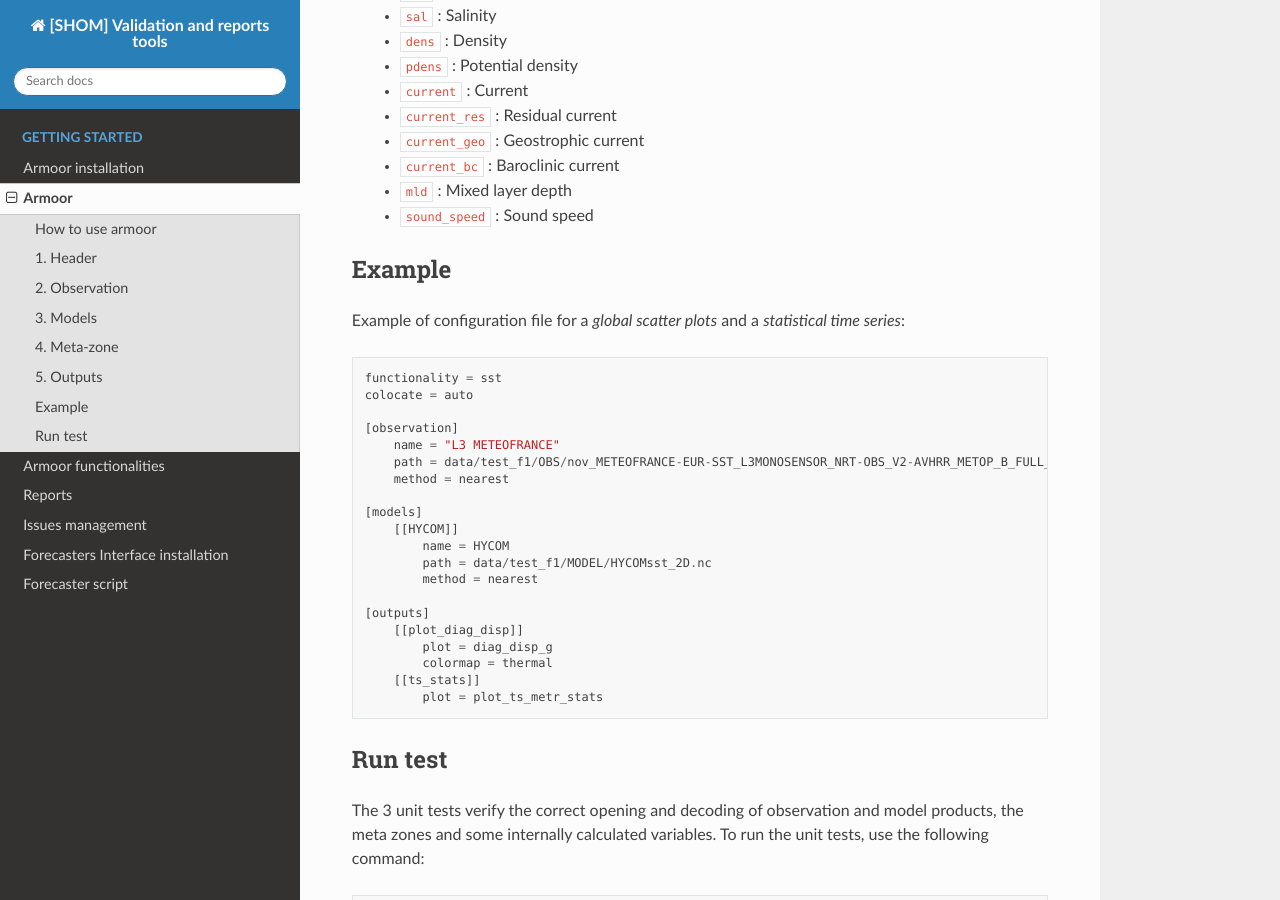
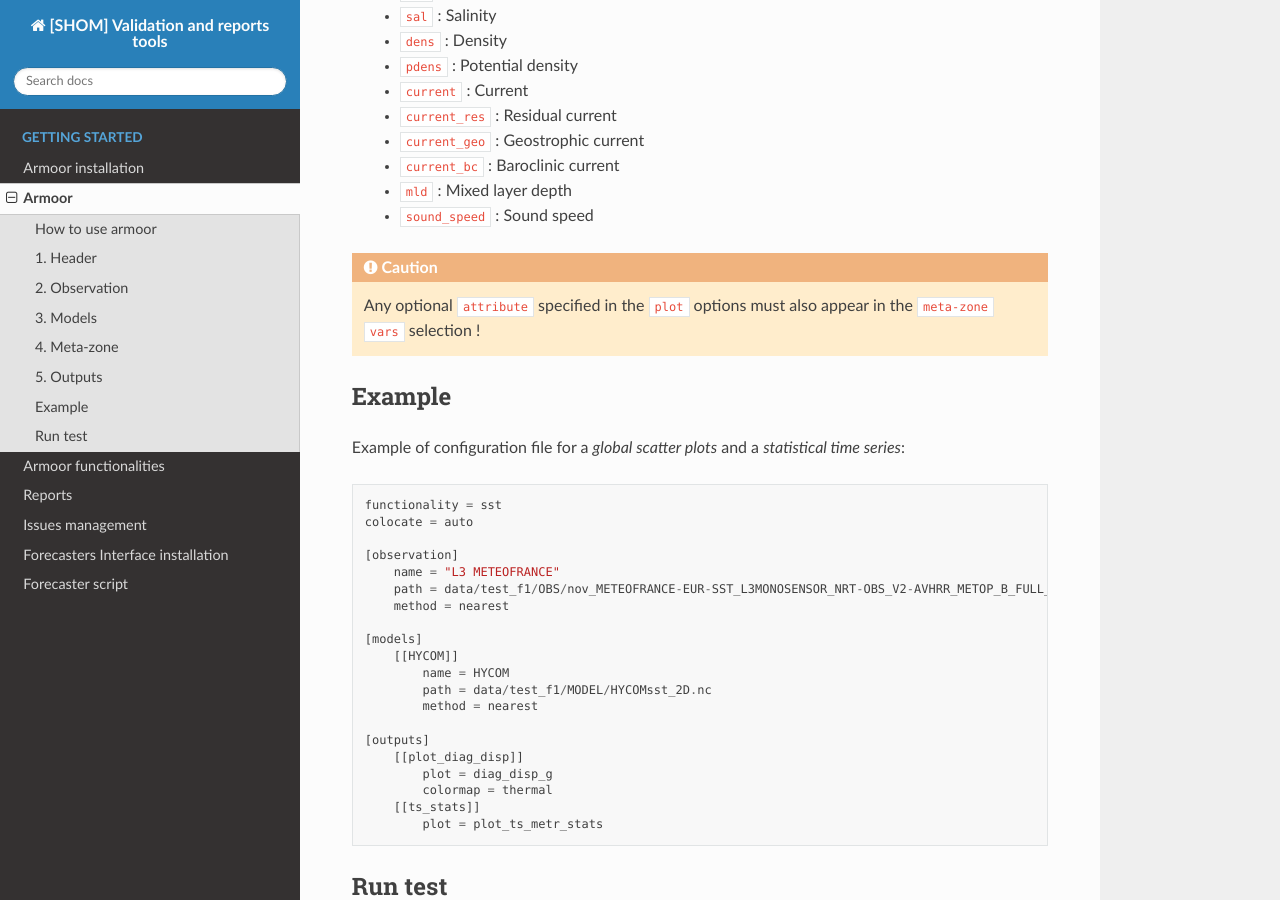
Before and after one commit to shom-fr/armoor, a Sphinx documentation site: the page built from docs/source/base.rst, in a window 1280 px wide and 900 px high, scrolled down 4744 px. Built offline with Sphinx 7.4.7 and the Read the Docs theme 2.0.0, drawn with Linux system fonts in a browser that asks for light colours.

```diff
--- a/docs/source/base.rst
+++ b/docs/source/base.rst
@@ -173,6 +173,8 @@
     * ``mld`` : Mixed layer depth
     * ``sound_speed`` : Sound speed
 
+.. CAUTION::
+    Any optional ``attribute`` specified in the ``plot`` options must also appear in the ``meta-zone`` ``vars`` selection !
 
 Example
 -------
```
Also changed, not shown: 1 other file.
